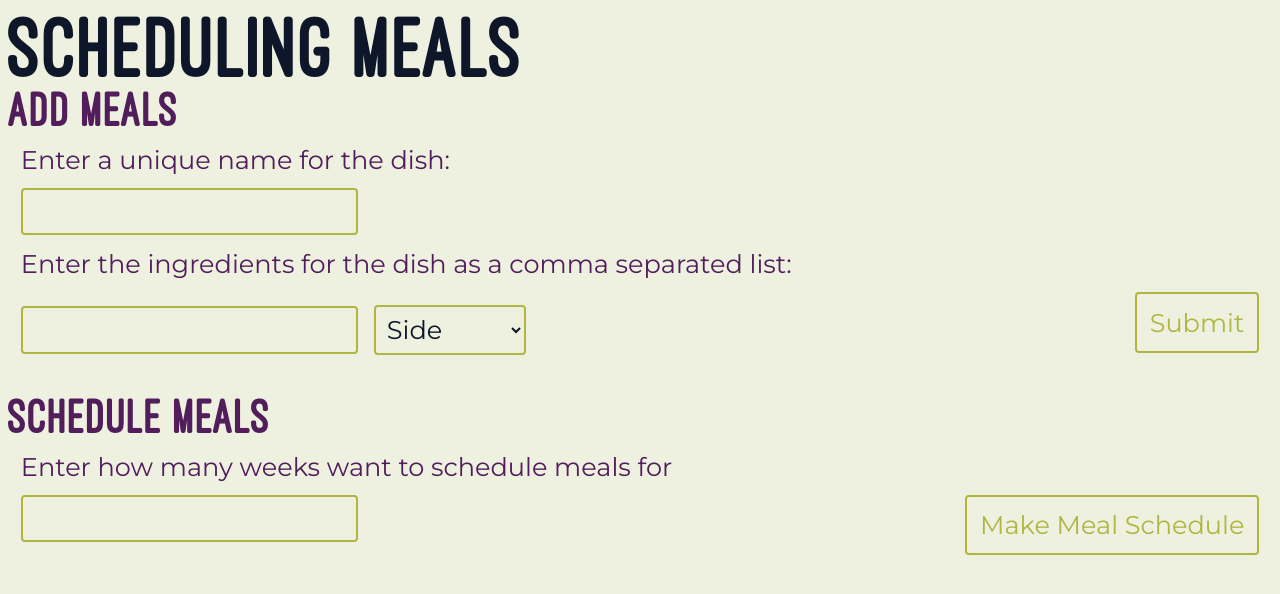
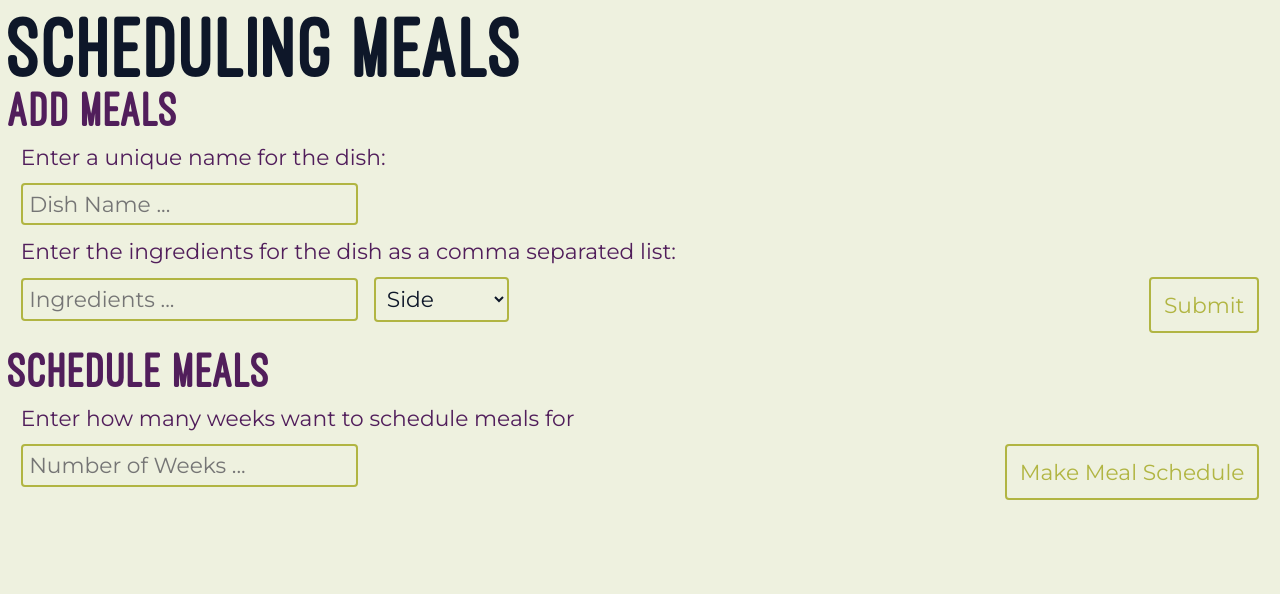
Before and after one commit to mehekmehra/meal-planning, a Flask app: page /adding_meals in a window 1280 px wide. Shown: the top 594 px of the page. Run offline with Flask 3, Linux system fonts and the light colour scheme.

Commit message:
final edits

```diff
--- a/app.py
+++ b/app.py
@@ -51,7 +51,7 @@ def get_new_info():
 
     db = SetUpMeals(db_name, True)
 
-    return jsonify({"status": "success", "message": error_message}), 400
+    return jsonify({"status": "success", "message": "User Info Added!"}), 400
 
 
 @app.route("/schedule_meals", methods=["Post"])
@@ -71,7 +71,7 @@ def schedule_meals():
     gc = GCal(num_weeks, False)
 
     gc.schedule_meals()
-    return jsonify({"status": "success", "message": f"Calendar Made Successfully!"}), 200
+    return jsonify({"status": "success", "message": "Calendar Made Successfully!"}), 200
 
 @app.route('/submit_meal', methods=['POST'])
 def get_meal():
@@ -94,7 +94,7 @@ def get_meal():
     db = SetUpMeals()
     db.addMeal(name, category, ingredients_list)
     db.verify()
-    return name
+    return jsonify({"status": "success", "message": "Meal Added!"}), 200
 
 if __name__ == '__main__':
     app.run(debug=True)
--- a/backend/verify.py
+++ b/backend/verify.py
@@ -3,7 +3,7 @@ from backend.db_setup import SetUpMeals
 
 def verify_db(db_name):
     db_exists = os.path.exists(db_name)
-    if db_exists:
+    if db_exists or len(db_name) == 0:
         return False, "Please pick a unique name for your calendar"
     else:
         return True, ""
@@ -31,6 +31,8 @@ def verify_meal_name(name):
     db.connection.commit()
     rows = db.cursor.fetchall()
 
+    if len(name) == 0:
+        return False, "Please enter a name for your meal."
     for row in rows:
         if (name,) == row:
             return False, "Please enter a unique name for your meal."
@@ -41,7 +43,7 @@ def verify_num_weeks(num_weeks):
     if num_weeks.isdigit():
         return True, ""
     else:
-        return False, "please enter an integer"
+        return False, "Please enter an integer."
 
 def verify_num_meals():
     db = SetUpMeals()
--- a/static/main.js
+++ b/static/main.js
@@ -1,18 +1,11 @@
-var isFirstTime = false
-var dbName
-var meal
-var ingredients
-var category
+
 
 function firstTime() {
     window.location.href = '/first_time';
 }
-
-// Function to handle add meal button click
 function returningUser() {
     fetch('/returning_user')
     .then(response => {
-        // Redirect to the add meal page after the request is complete
         window.location.href = '/adding_meals';
     })
     .catch(error => console.error('Error:', error));
@@ -23,10 +16,11 @@ function firstAddMeals() {
 }
 
 function submitInfo() {
-    // Get the value from the input box
-    dbName = document.getElementById('nameInput').value;
-    email = document.getElementById('emailInput').value;
-     // Send the name to the Flask backend
+    const dbNameInput = document.getElementById('nameInput');
+    const dbName = dbNameInput.value;
+    const emailInput = document.getElementById('emailInput');
+    const email = emailInput.value;
+
     fetch('/submit_info', {
         method: 'POST',
         headers: {
@@ -44,19 +38,25 @@ function submitInfo() {
         message.textContent = data.message;
 
         if (data.status === "error") {
-            messageDiv.innerHTML = data.message;
-            messageDiv.style.color = 'red';
+
+            message.classList.add('errorMessage');
+        } else {
+            window.location.href = '/adding_meals';
+            message.classList.add('successMessage');
         }
-        else {
-            window.location.href = '/adding_meals';
-        }
+        messageDiv.appendChild(message);
+        dbNameInput.value = "";
+        emailInput.value = "";
     });
 }
 
 function submitMeal() {
-    meal = document.getElementById('mealInput').value;
-    ingredients = document.getElementById('ingredientsInput').value;
-    category = document.getElementById('categoryInput').value;
+    const mealInput = document.getElementById('mealInput');
+    const meal = mealInput.value;
+    const ingredientsInput = document.getElementById('ingredientsInput');
+    const ingredients = ingredientsInput.value;
+    const categoryInput = document.getElementById('categoryInput');
+    const category = categoryInput.value
 
     fetch('/submit_meal', {
         method: 'POST',
@@ -76,14 +76,19 @@ function submitMeal() {
         message.textContent = data.message;
 
         if (data.status === "error") {
-            messageDiv.innerHTML = data.message;
-            messageDiv.style.color = 'red';
+            message.classList.add('errorMessage');
+        } else {
+            message.classList.add('successMessage');
         }
+        messageDiv.appendChild(message);
+        mealInput.value = '';
+        ingredientsInput.value = '';
     });
 }
 
 function scheduleMeals() {
-    numWeeks = document.getElementById('numWeeks').value;
+    const numWeeksInput = document.getElementById('numWeeks');
+    const numWeeks = numWeeksInput.value;
     fetch('/schedule_meals', {
         method: 'POST',
         headers: {
@@ -100,9 +105,12 @@ function scheduleMeals() {
         message.textContent = data.message;
 
         if (data.status === "error") {
-            messageDiv.innerHTML = data.message;
-            messageDiv.style.color = 'red';
+            message.classList.add('errorMessage');
+        } else {
+            message.classList.add('successMessage');
         }
+        messageDiv.appendChild(message);
+        numWeeksInput.value = '';
     });
 
 }
--- a/static/style.css
+++ b/static/style.css
@@ -38,7 +38,7 @@ h3 {
 
 p {
     font-family: 'Montserrat';
-    font-size: 2vw;
+    font-size: 1.7vw;
     margin: 1vw;
     color: #511E5B;
 }
@@ -48,7 +48,7 @@ button {
     border: 2px solid #B1B542;
     font-family: 'Montserrat';
     color: #B1B542;
-    font-size: 2vw;
+    font-size: 1.7vw;
     margin-right: 1vw;
     border-radius: 4px;
     padding: 1vw;
@@ -69,7 +69,7 @@ input {
     background-color: transparent;
     border: 2px solid #B1B542;
     font-family: 'Montserrat';
-    font-size: 2vw;
+    font-size: 1.7vw;
     color: #0E1729;
     border-radius: 4px;
     padding: 0.5vw;
@@ -81,11 +81,11 @@ select {
     background-color: transparent;
     border: 2px solid #B1B542;
     font-family: 'Montserrat';
-    font-size: 2vw;
+    font-size: 1.7vw;
     color: #0E1729;
     padding: 0.5vw;
     border-radius: 4px;
-    margin: 1vw;
+    margin-left: 1vw;
 }
 
 #firstTimeDiv {
@@ -101,3 +101,17 @@ select {
 #scheduleMealsTitle {
     margin-top: 2vw;
 }
+
+.errorMessage {
+    font-size: 1vw;
+    color: #A31717;
+    margin: 0;
+    margin-left: 1vw;
+}
+
+.successMessage {
+    font-size: 1vw;
+    color: #B1B542;
+    margin: 0;
+    margin-left: 1vw;
+}
--- a/templates/adding_meals.html
+++ b/templates/adding_meals.html
@@ -10,9 +10,9 @@
     <h2> Scheduling Meals </h2>
     <h3> Add Meals </h3>
     <p>Enter a unique name for the dish:</p>
-    <input type="text" id="mealInput">
+    <input type="text" id="mealInput" placeholder="Dish Name ...">
     <p>Enter the ingredients for the dish as a comma separated list:</p>
-    <input type="text" id="ingredientsInput">
+    <input type="text" id="ingredientsInput" placeholder="Ingredients ... ">
 
     <select name="category" id="categoryInput">
         <option value="side">Side</option>
@@ -20,14 +20,15 @@
         <option value="full_meal">Full Meal</option>
     </select>
     <button onclick="submitMeal()">Submit</button>
-    <div id="meal_input_message"></div>
+
+    <div id="meal_input_message" class="message"></div>
 
     <h3 id="scheduleMealsTitle">Schedule Meals</h3>
     <p>Enter how many weeks want to schedule meals for</p>
-    <input type="text" id="numWeeks">
+    <input type="text" id="numWeeks" placeholder="Number of Weeks ...">
     <button onclick="scheduleMeals()">Make Meal Schedule</button>
 
-    <div id="num_weeks_message"></div>
+    <div id="num_weeks_message" class="message"></div>
 
     <script src="{{ url_for('static', filename='main.js') }}"></script>
 </body>
--- a/templates/first_time.html
+++ b/templates/first_time.html
@@ -10,11 +10,11 @@
     <h2>First Time User</h2>
 
     <p>Enter a name for your calendar:</p>
-    <input type="text" id="nameInput">
+    <input type="text" id="nameInput" placeholder="Calendar Name ...">
     <p>Enter a Gmail email to share the calendar:</p>
-    <input type="text" id="emailInput">
+    <input type="text" id="emailInput" placeholder="Email ...">
     <button onclick="submitInfo()">Submit</button>
-    <div id="info_message"></div>
+    <div id="info_message" class="message"></div>
 
     <script src="{{ url_for('static', filename='main.js') }}"></script>
 </body>
```
